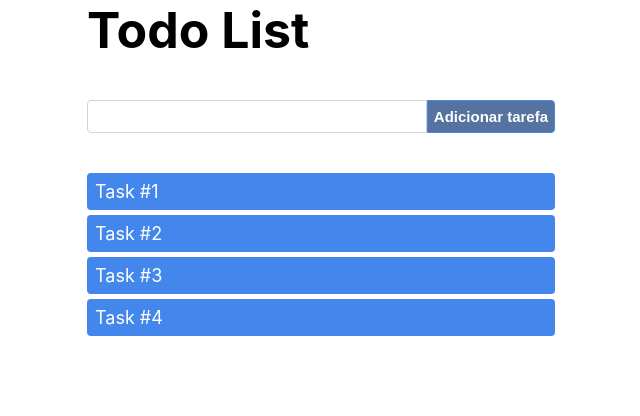
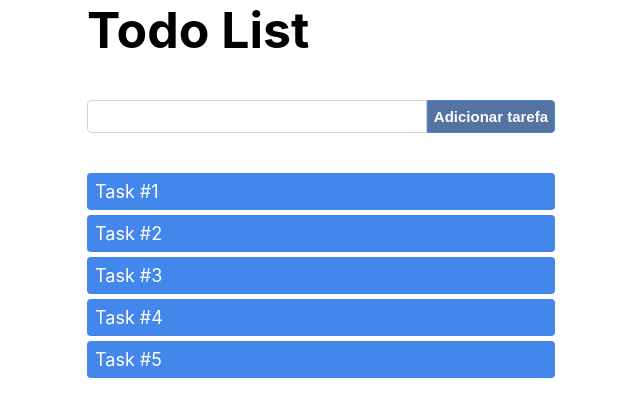
Before and after one commit to ricardoaruiz/mentoria-bruna, a React (Create React App) app: page / in a window 1280 px wide. Shown: the top 416 px of the page, without its empty margins (319-959 px from the left). Built offline with nearby package versions, Linux system fonts and the light colour scheme.

Commit message:
refactor: extract InputTask and ListTask components

```diff
--- /dev/null
+++ b/src/components/InputTask/index.jsx
@@ -0,0 +1,27 @@
+import React from 'react'
+
+import './styles.css'
+
+export const InputTask = ({ value, onInputChange, onConfirm }) => {
+
+  return (
+    <div className="task-controls">
+      <input
+        type="text"
+        className="task-field"
+        value={value}
+        onChange={onInputChange}
+      >
+      </input>
+
+      <button
+        type="button"
+        className="task-button"
+        disabled={!value}
+        onClick={onConfirm}
+      >
+        Adicionar tarefa
+      </button>
+    </div>
+  )
+}
--- /dev/null
+++ b/src/components/InputTask/styles.css
@@ -0,0 +1,32 @@
+/* ========================================= */
+.task-controls {
+  margin-bottom: 40px;
+  display: flex;
+}
+
+/* ========================================= */
+.task-field {
+  padding: 4px 6px;
+  font-size: 2rem;
+  border: 1px solid #d3d3d3;
+  border-radius: 4px 0 0 4px;
+  outline: none;
+  flex: 1;
+}
+
+.task-field:focus {
+  border: 1px solid #8d8b8b;
+}
+
+/* ============================= */
+.task-button {
+  padding: 4px 6px;
+  font-size: 1.5rem;
+  font-weight: bold;
+  outline: none;
+  background-color: #4387ec;
+  border: 1px solid #4387ec;
+  color: #fff;
+  border-radius: 0 4px 4px 0;
+  cursor: pointer;
+}
--- /dev/null
+++ b/src/components/ListTask/index.jsx
@@ -0,0 +1,13 @@
+import React from 'react'
+
+import './styles.css'
+
+export const ListTask = ({ tasks }) => {
+  return (
+    <ul className="task-list">
+      {tasks.map(({ id, description }) => (
+        <li key={id}>{description}</li>
+      ))}
+    </ul>
+  )
+}
--- /dev/null
+++ b/src/components/ListTask/styles.css
@@ -0,0 +1,12 @@
+.task-list {
+  list-style: none;
+}
+
+.task-list li {
+  padding: 8px;
+  font-size: 1.8rem;
+  background-color: #4387ec;
+  margin-bottom: 5px;
+  color: #fff;
+  border-radius: 4px;
+}
--- /dev/null
+++ b/src/constants/data.js
@@ -0,0 +1,9 @@
+import { v4 as uuidv4 } from 'uuid';
+
+export const TASKS = [
+  { id: uuidv4(), description: 'Task #1' },
+  { id: uuidv4(), description: 'Task #2' },
+  { id: uuidv4(), description: 'Task #3' },
+  { id: uuidv4(), description: 'Task #4' },
+  { id: uuidv4(), description: 'Task #5' },
+]
--- a/src/pages/Home/index.js
+++ /dev/null
@@ -1,55 +0,0 @@
-import React from 'react'
-import { v4 as uuidv4 } from 'uuid';
-
-import './styles.css'
-
-export const HomePage = () => {
-
-  const [task, setTask] = React.useState('')
-  const [tasks, setTasks] = React.useState([
-    { id: uuidv4(), description: 'Task #1' },
-    { id: uuidv4(), description: 'Task #2' },
-    { id: uuidv4(), description: 'Task #3' },
-    { id: uuidv4(), description: 'Task #4' },
-  ])
-
-  const handleTaskInputChange = (event) => {
-    setTask(event.target.value)
-  }
-
-  const handleTaskAddButtonClick = () => {
-    setTasks(currentTasks => [ ...currentTasks, { id: uuidv4(), description: task } ])
-    setTask('')
-  }
-
-  return (
-    <div className="home-container">
-      <h1 className="home-title">Todo List</h1>
-
-      <div className="task-controls">
-        <input
-          type="text"
-          className="task-field"
-          value={task}
-          onChange={handleTaskInputChange}
-        >
-        </input>
-
-        <button
-          type="button"
-          className="task-button"
-          disabled={!task}
-          onClick={handleTaskAddButtonClick}
-        >
-          Adicionar tarefa
-        </button>
-      </div>
-
-      <ul className="task-list">
-        {tasks.map(({ id, description }) => (
-          <li key={id}>{description}</li>
-        ))}
-      </ul>
-    </div>
-  )
-}
--- /dev/null
+++ b/src/pages/Home/index.jsx
@@ -0,0 +1,37 @@
+import React from 'react'
+import { v4 as uuidv4 } from 'uuid';
+
+import { InputTask } from '../../components/InputTask';
+import { ListTask } from '../../components/ListTask';
+import { TASKS } from '../../constants/data'
+
+import './styles.css'
+
+export const HomePage = () => {
+
+  const [task, setTask] = React.useState('')
+  const [tasks, setTasks] = React.useState(TASKS)
+
+  const handleTaskInputChange = (event) => {
+    setTask(event.target.value)
+  }
+
+  const handleTaskAddButtonClick = () => {
+    setTasks(currentTasks => [ ...currentTasks, { id: uuidv4(), description: task } ])
+    setTask('')
+  }
+
+  return (
+    <div className="home-container">
+      <h1 className="home-title">Todo List</h1>
+
+      <InputTask
+        value={task}
+        onInputChange={handleTaskInputChange}
+        onConfirm={handleTaskAddButtonClick}
+      />
+
+      <ListTask tasks={tasks} />
+    </div>
+  )
+}
--- a/src/pages/Home/styles.css
+++ b/src/pages/Home/styles.css
@@ -11,39 +11,6 @@
 .home-title {
   font-size: 5rem;
   margin-bottom: 40px;
-}
-
-/* ========================================= */
-.task-controls {
-  margin-bottom: 40px;
-  display: flex;
-}
-
-/* ========================================= */
-.task-field {
-  padding: 4px 6px;
-  font-size: 2rem;
-  border: 1px solid #d3d3d3;
-  border-radius: 4px 0 0 4px;
-  outline: none;
-  flex: 1;
-}
-
-.task-field:focus {
-  border: 1px solid #8d8b8b;
-}
-
-/* ============================= */
-.task-button {
-  padding: 4px 6px;
-  font-size: 1.5rem;
-  font-weight: bold;
-  outline: none;
-  background-color: #4387ec;
-  border: 1px solid #4387ec;
-  color: #fff;
-  border-radius: 0 4px 4px 0;
-  cursor: pointer;
 }
 
 .task-button:focus {
@@ -62,17 +29,3 @@
   background-color: #5473a1;
   cursor: not-allowed;
 }
-
-/* ============================= */
-.task-list {
-  list-style: none;
-}
-
-.task-list li {
-  padding: 8px;
-  font-size: 1.8rem;
-  background-color: #4387ec;
-  margin-bottom: 5px;
-  color: #fff;
-  border-radius: 4px;
-}
```
Also changed, not shown: src/App.jsx (renamed from src/App.js), src/index.jsx (renamed from src/index.js).
